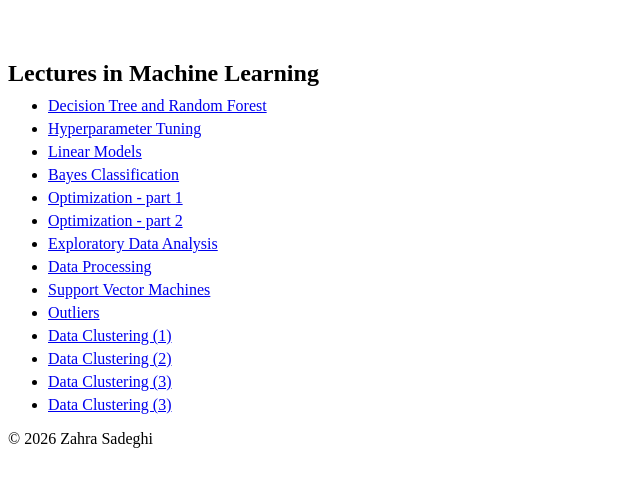
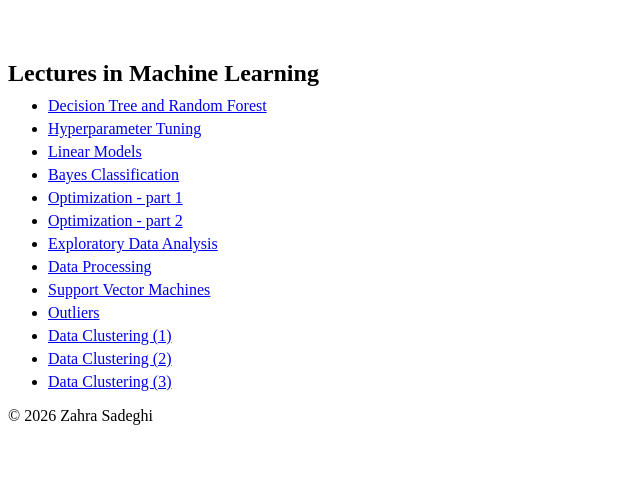
Before and after one commit to zahsa/zahsa.github.io, a Jekyll site: the page built from lmn/index.md, in a window 1280 px wide. Shown: the top 487 px of the page, without its empty margins (0-640 px from the left). Built offline with Jekyll 4.4.1, drawn with Linux system fonts in a browser that asks for light colours.

Commit message:
Remove duplicate Data Clustering link from index.md

```diff
--- a/lmn/index.md
+++ b/lmn/index.md
@@ -53,7 +53,3 @@ title: Talks
 <ul style="margin:0 0 5px;">
   <li><a href="https://www.slideshare.net/slideshow/machine-learning-lectures-clustering-3/285664190" target="_blank">Data Clustering (3) </a></li>
 </ul>
-
-<ul style="margin:0 0 5px;">
-  <li><a href="https://www.slideshare.net/slideshow/machine-learning-lectures-clustering-3/285664190" target="_blank">Data Clustering (3) </a></li>
-</ul>
```
